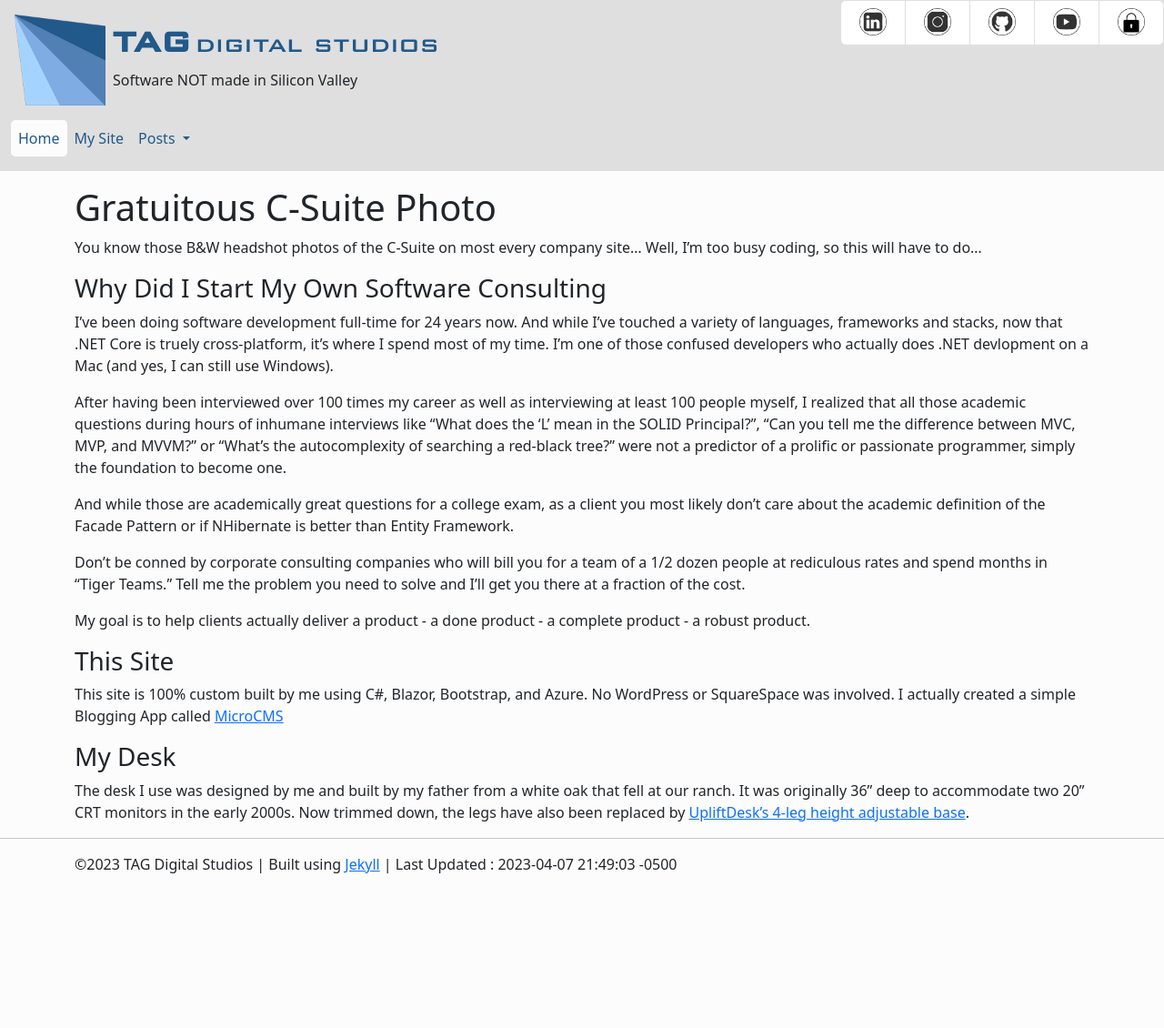
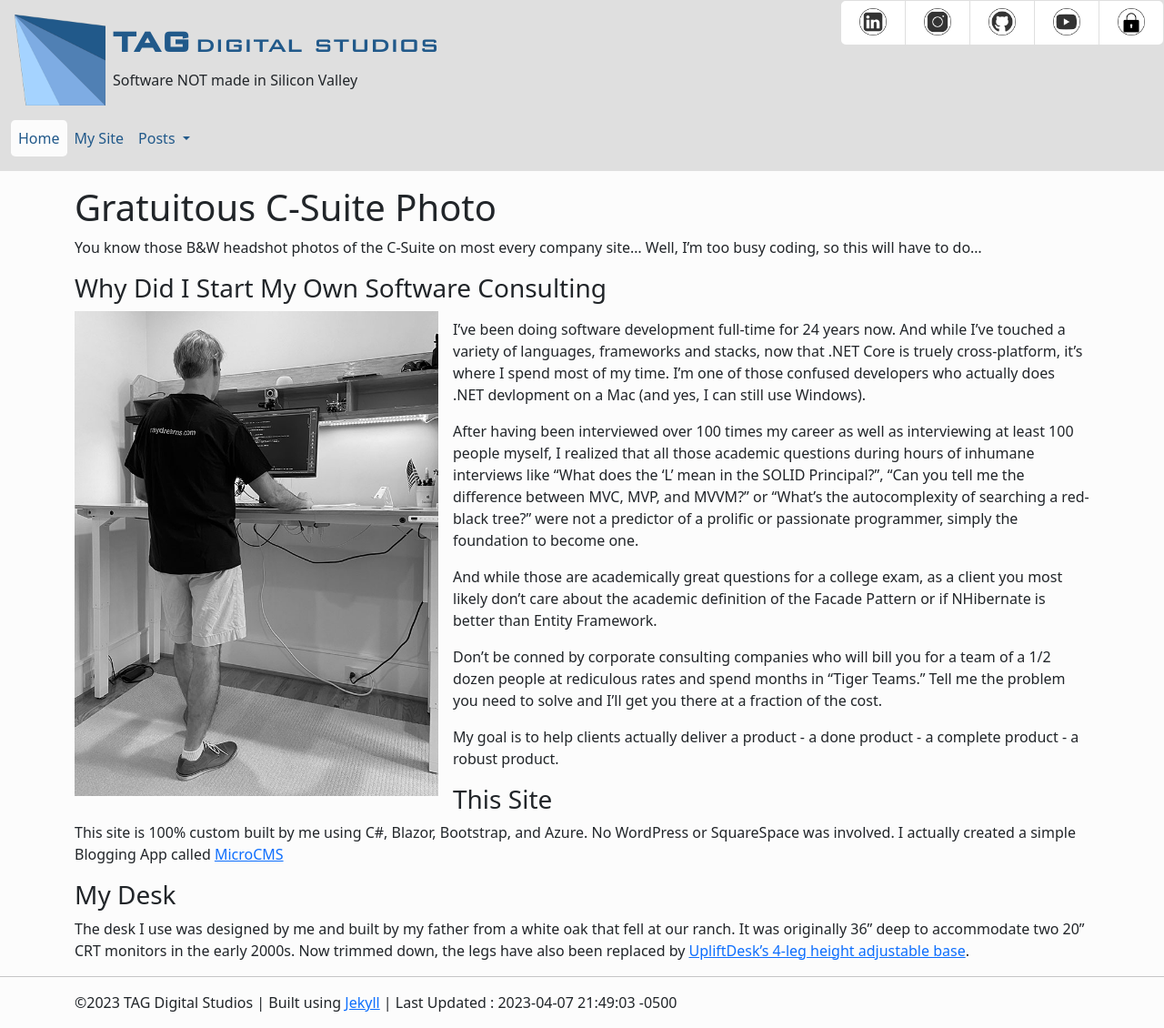
Before and after one commit to GrumpyCockatiel/grumpycockatiel.github.io, a Jekyll site: the page built from about.md, in a window 1280 px wide. Shown: the whole page at 91% size. Built offline with Jekyll 4.4.1, drawn with Linux system fonts in a browser that asks for light colours; before the commit the page ends 978 px from its top, so only the background shows below that.

Commit message:
about photo

```diff
--- a/about.md
+++ b/about.md
@@ -8,6 +8,8 @@ title: About
 You know those B&amp;W headshot photos of the C-Suite on most every company site... Well, I'm too busy coding, so this will have to do...
 
 ### Why Did I Start My Own Software Consulting
+
+![headshot](/assets/images/headshot.jpg){: .aboutImage }
 
 I've been doing software development full-time for 24 years now. And while I've touched a variety of languages, frameworks and stacks, now that .NET Core is truely cross-platform, it's where I spend most of my time. I'm one of those confused developers who actually does .NET devlopment on a Mac (and yes, I can still use Windows).
 
--- a/assets/css/site.css
+++ b/assets/css/site.css
@@ -44,3 +44,5 @@ body {
     border: 0px solid black;
     padding: 5px;
 }
+
+.aboutImage { max-width:400px; float: left !important; margin-right: 1rem !important }
```
